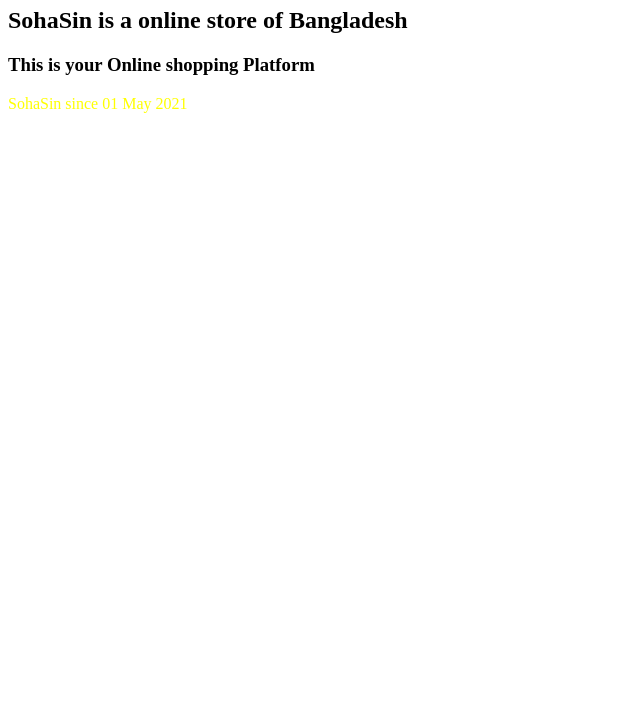
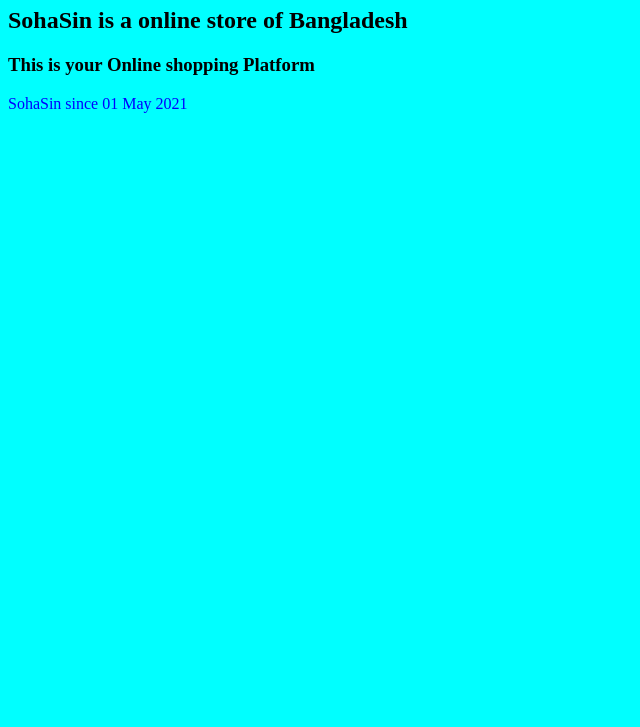
Before and after one commit to arifhk/SohaSin, a plain HTML site: page Index.html in a window 1280 px wide. Shown: the part 73-800 px from the top of the page, without its empty margins (0-640 px from the left). Drawn offline with Linux system fonts and the light colour scheme.

Commit message:
Color Change

```diff
--- a/Style.css
+++ b/Style.css
@@ -1,3 +1,7 @@
 p{
-    color: yellow;
+    color:blue;
 }
+body{
+
+    background-color: aqua;
+}
```
